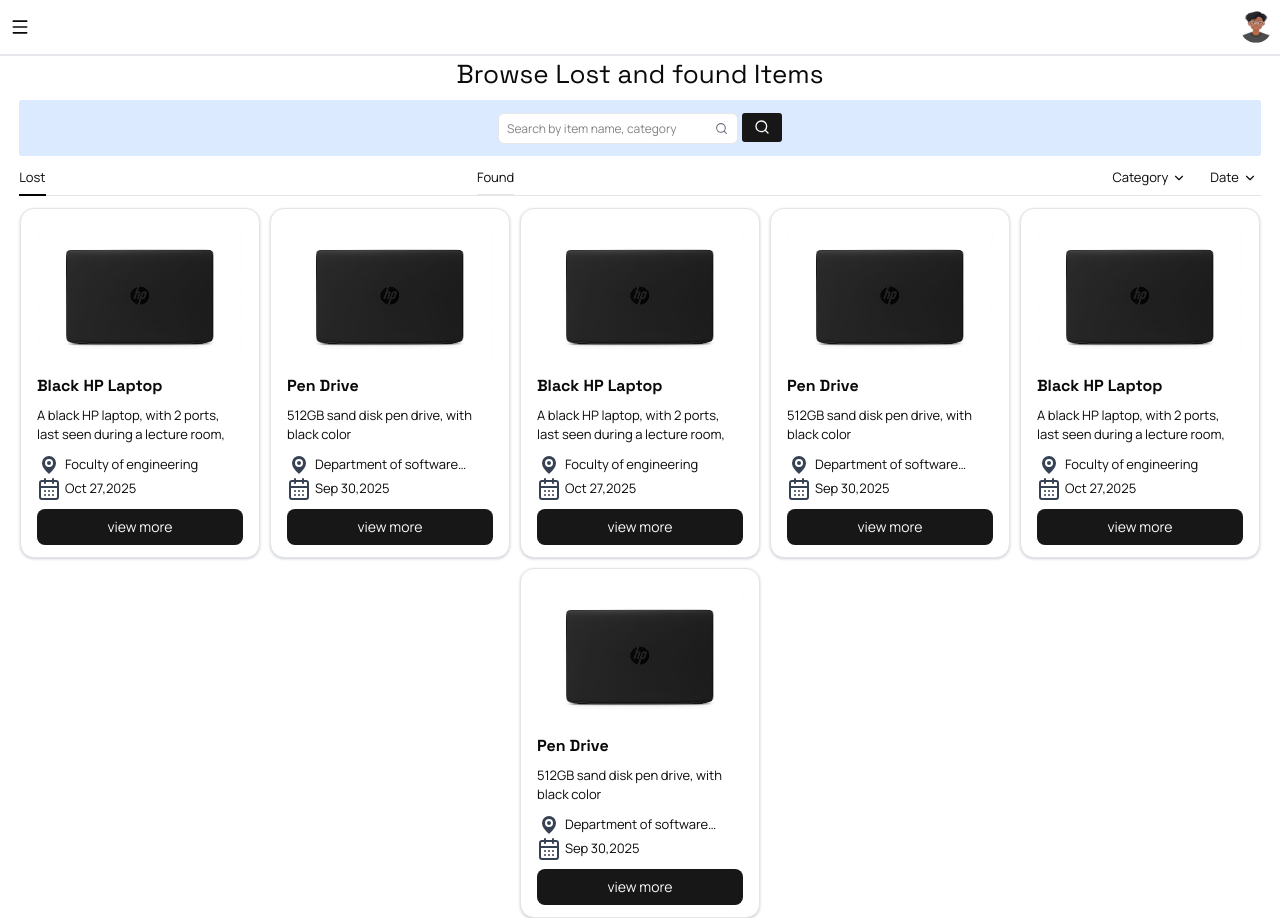
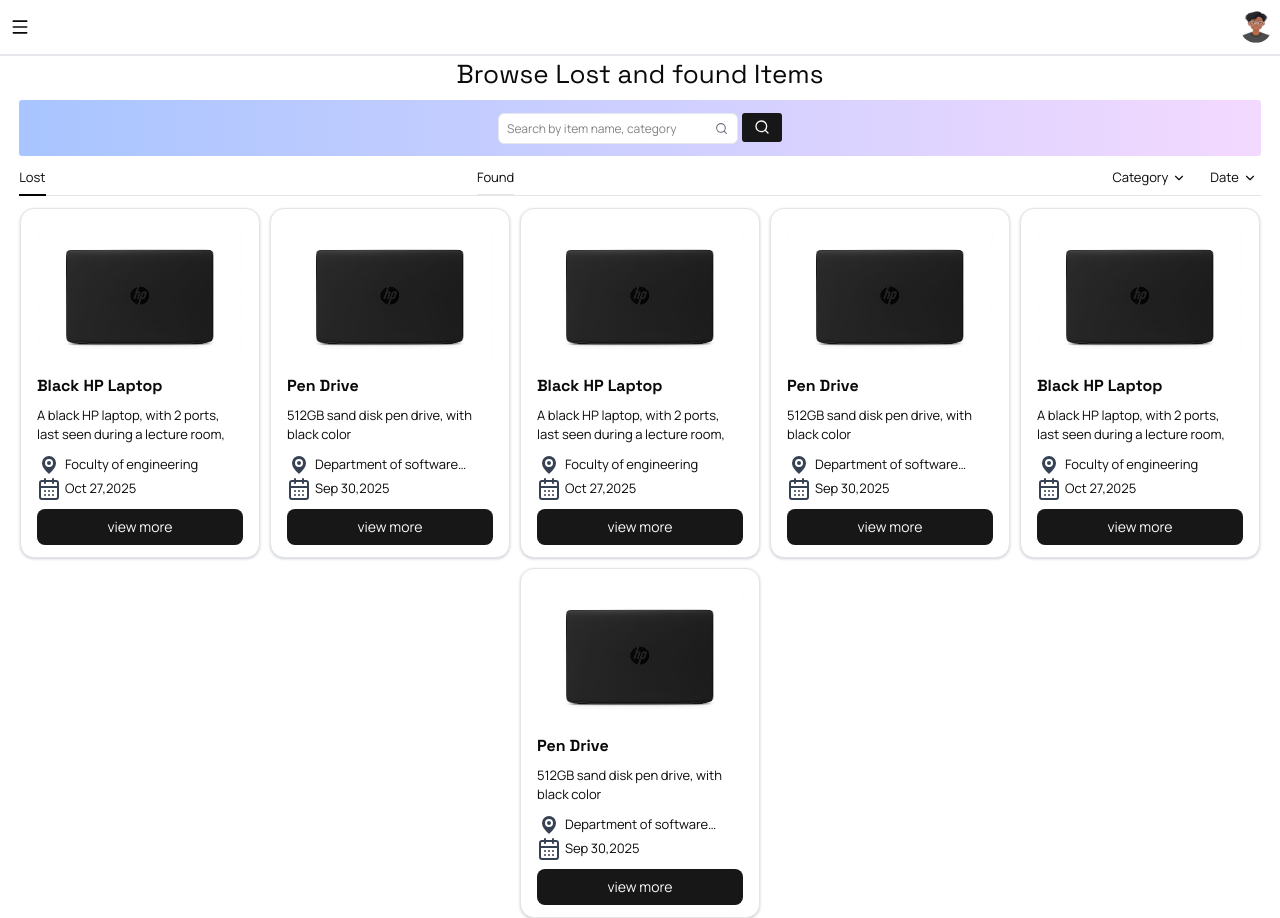
Before and after one commit to Searcher06/Findora, a React (Vite) app in the folder client/: page / in a window 1280 px wide. Built offline with nearby package versions, Linux system fonts and the light colour scheme.

Commit message:
built the item details route

```diff
--- a/client/src/features/items/index.js
+++ b/client/src/features/items/index.js
@@ -1,2 +1,3 @@
 import BrowsePage from "./pages/Browse";
-export { BrowsePage };
+import { ViewItem } from "./pages/ViewItem";
+export { BrowsePage, ViewItem };
--- a/client/src/features/items/pages/Browse.jsx
+++ b/client/src/features/items/pages/Browse.jsx
@@ -10,7 +10,7 @@
         content={"Browse Lost and found Items"}
         className={"text-[26px] font-medium pl-4 pr-4 leading-7 mt-1"}
       />
-      <div className="mt-3 bg-blue-100 h-14 w-[97%] flex items-center justify-center rounded-[3px]">
+      <div className="mt-3 bg-[linear-gradient(90deg,#A8C5FF_0%,#F3D9FF_100%)] h-14 w-[97%] flex items-center justify-center rounded-[3px]">
         <SearchBar />
       </div>
       <TabsBar className={`mt-3`} />
--- a/client/src/features/items/pages/ViewItem.jsx
+++ b/client/src/features/items/pages/ViewItem.jsx
@@ -0,0 +1,3 @@
+export const ViewItem = () => {
+  return <div>Item details page</div>;
+};
--- a/client/src/routes/routes.jsx
+++ b/client/src/routes/routes.jsx
@@ -1,5 +1,5 @@
 import { BrowserRouter, Routes, Route } from "react-router-dom";
-import { BrowsePage } from "@/features/items";
+import { BrowsePage, ViewItem } from "@/features/items";
 import { AppLayout } from "@/layouts/AppLayout";
 import { ItemTypeProvider } from "@/features/items/context/ItemTypeContext";
 function AppRoutes() {
@@ -9,6 +9,7 @@
         <Routes>
           <Route element={<AppLayout />}>
             <Route path="/" element={<BrowsePage />} />
+            <Route path="/items/:id" element={<ViewItem />} />
           </Route>
           <Route path="/login" element={<h1>Login page</h1>} />
           <Route path="/register" element={<h1>Register page</h1>} />
```
